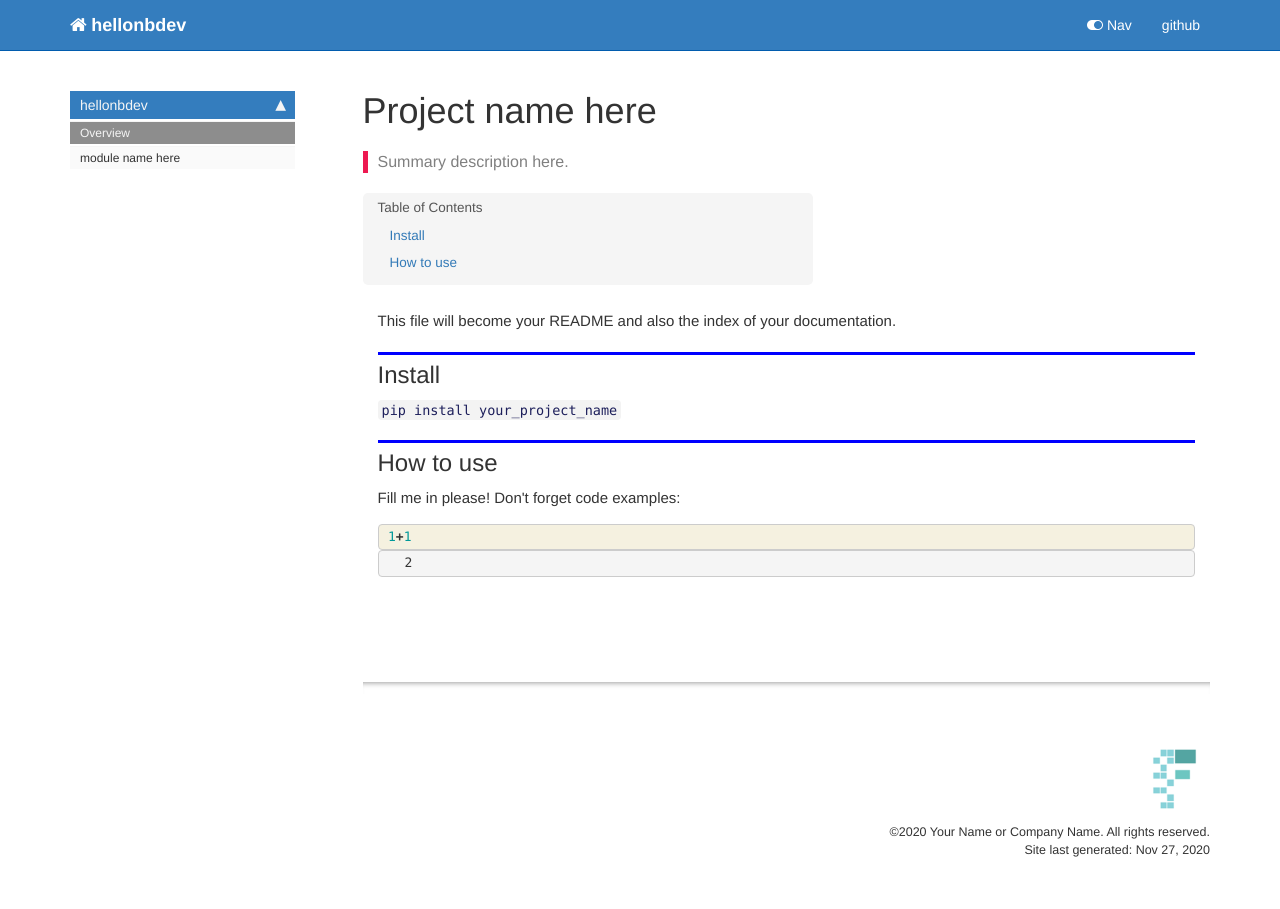
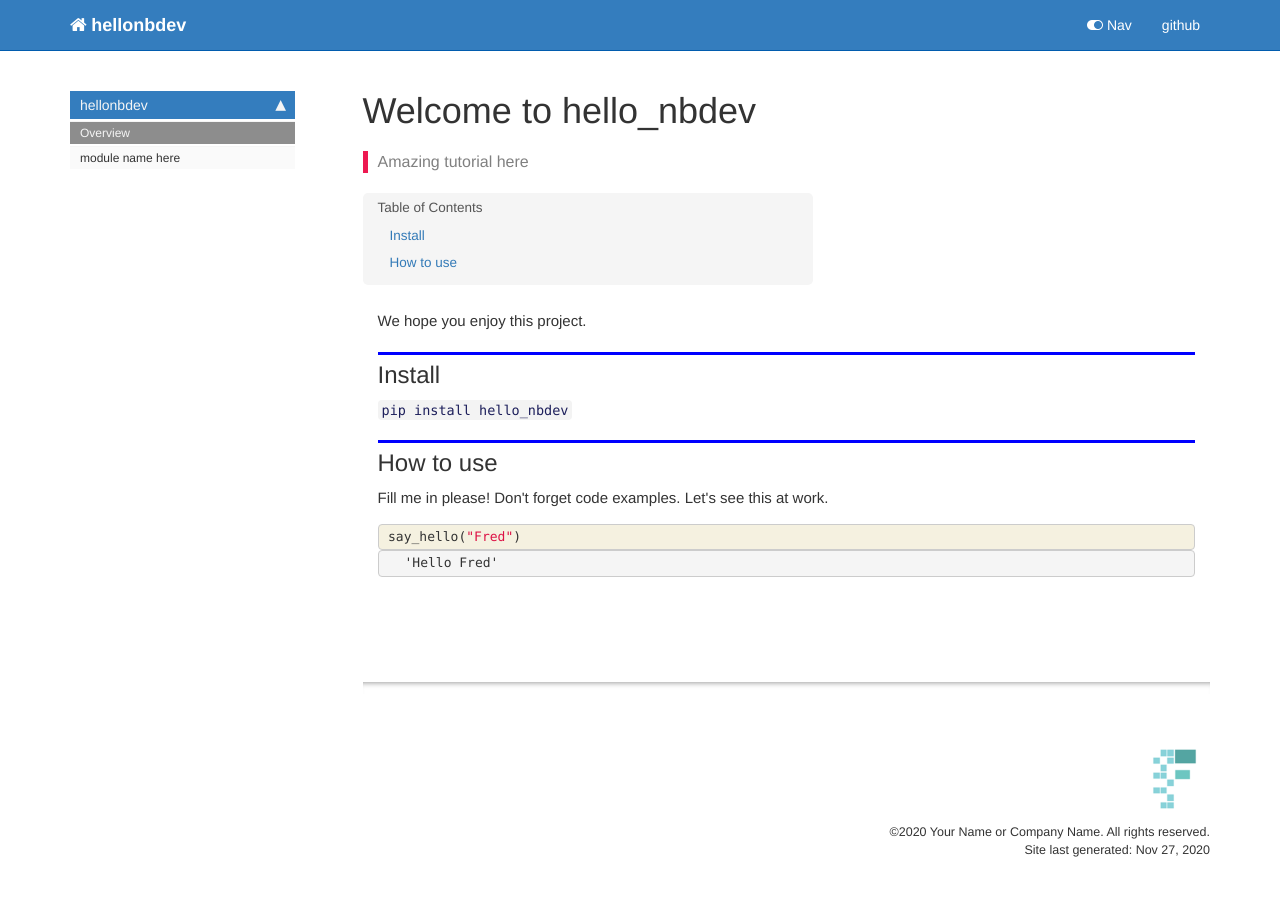
Before and after one commit to jgibney/hello_nbdev, a Jekyll site: the page built from docs/index.html, in a window 1280 px wide. Built offline with Jekyll 4.4.1, drawn with Linux system fonts in a browser that asks for light colours; nearby versions of some CDN libraries; comment, search, counter and statistics services are not loaded.

Commit message:
init commit

```diff
--- a/docs/index.html
+++ b/docs/index.html
@@ -1,21 +1,21 @@
 ---
 
-title: Project name here
+title: Welcome to hello_nbdev
 
 
 keywords: fastai
 sidebar: home_sidebar
 
-summary: "Summary description here."
-description: "Summary description here."
-nb_path: "hello_nbdev/index.ipynb"
+summary: "Amazing tutorial here"
+description: "Amazing tutorial here"
+nb_path: "index.ipynb"
 ---
 <!--
 
 #################################################
 ### THIS FILE WAS AUTOGENERATED! DO NOT EDIT! ###
 #################################################
-# file to edit: hello_nbdev/index.ipynb
+# file to edit: index.ipynb
 # command to build the docs after a change: nbdev_build_docs
 
 -->
@@ -31,7 +31,7 @@ nb_path: "hello_nbdev/index.ipynb"
 
 <div class="cell border-box-sizing text_cell rendered"><div class="inner_cell">
 <div class="text_cell_render border-box-sizing rendered_html">
-<p>This file will become your README and also the index of your documentation.</p>
+<p>We hope you enjoy this project.</p>
 
 </div>
 </div>
@@ -44,7 +44,7 @@ nb_path: "hello_nbdev/index.ipynb"
 </div>
 <div class="cell border-box-sizing text_cell rendered"><div class="inner_cell">
 <div class="text_cell_render border-box-sizing rendered_html">
-<p><code>pip install your_project_name</code></p>
+<p><code>pip install hello_nbdev</code></p>
 
 </div>
 </div>
@@ -57,7 +57,7 @@ nb_path: "hello_nbdev/index.ipynb"
 </div>
 <div class="cell border-box-sizing text_cell rendered"><div class="inner_cell">
 <div class="text_cell_render border-box-sizing rendered_html">
-<p>Fill me in please! Don't forget code examples:</p>
+<p>Fill me in please! Don't forget code examples.  Let's see this at work.</p>
 
 </div>
 </div>
@@ -69,7 +69,7 @@ nb_path: "hello_nbdev/index.ipynb"
 
 <div class="inner_cell">
     <div class="input_area">
-<div class=" highlight hl-ipython3"><pre><span></span><span class="mi">1</span><span class="o">+</span><span class="mi">1</span>
+<div class=" highlight hl-ipython3"><pre><span></span><span class="n">say_hello</span><span class="p">(</span><span class="s2">&quot;Fred&quot;</span><span class="p">)</span>
 </pre></div>
 
     </div>
@@ -84,7 +84,7 @@ nb_path: "hello_nbdev/index.ipynb"
 
 
 <div class="output_text output_subarea output_execute_result">
-<pre>2</pre>
+<pre>&#39;Hello Fred&#39;</pre>
 </div>
 
 </div>
```
Also changed, not shown: docs/core.html (+17 -0 lines), README.md, 2 other files.
